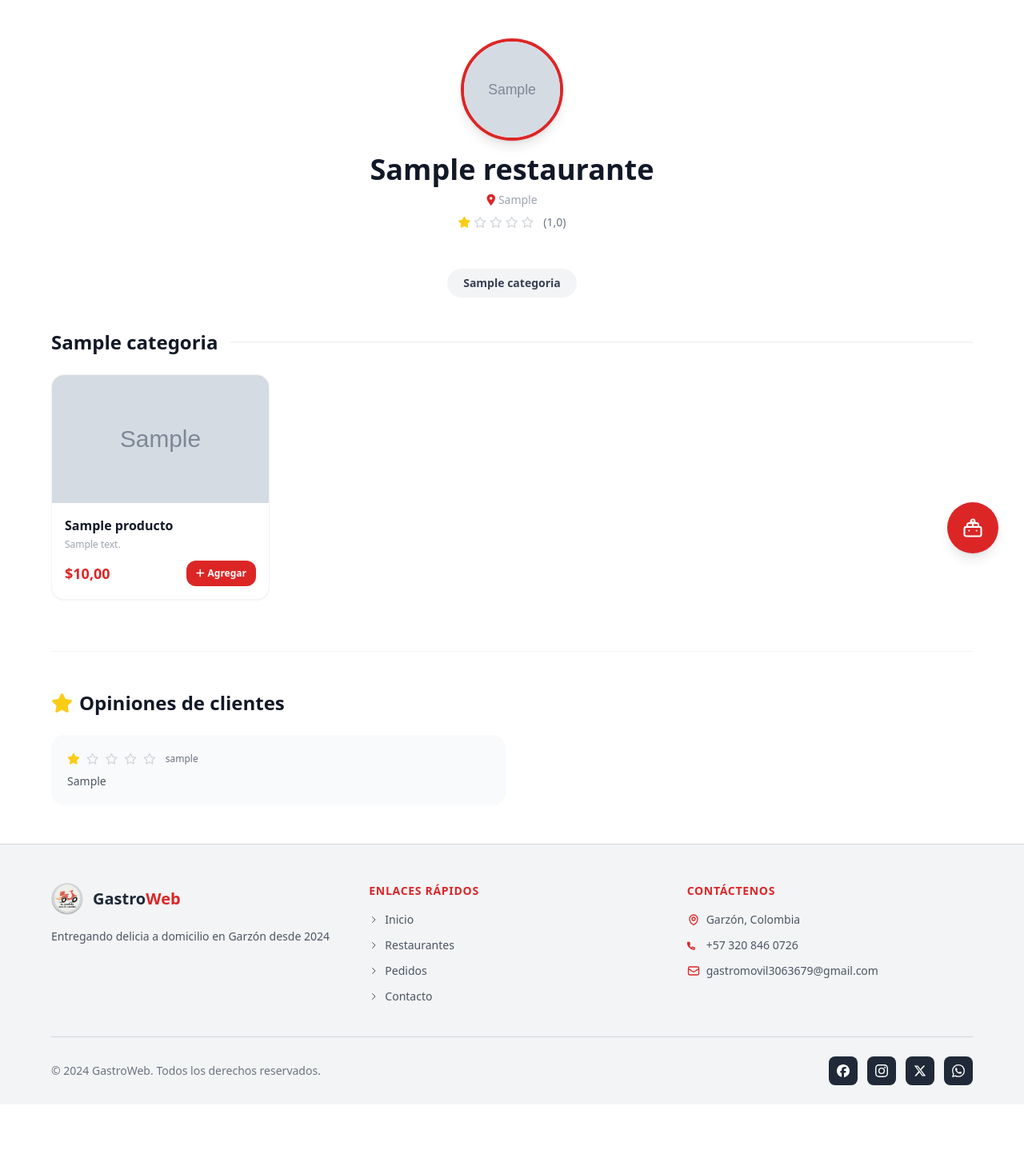
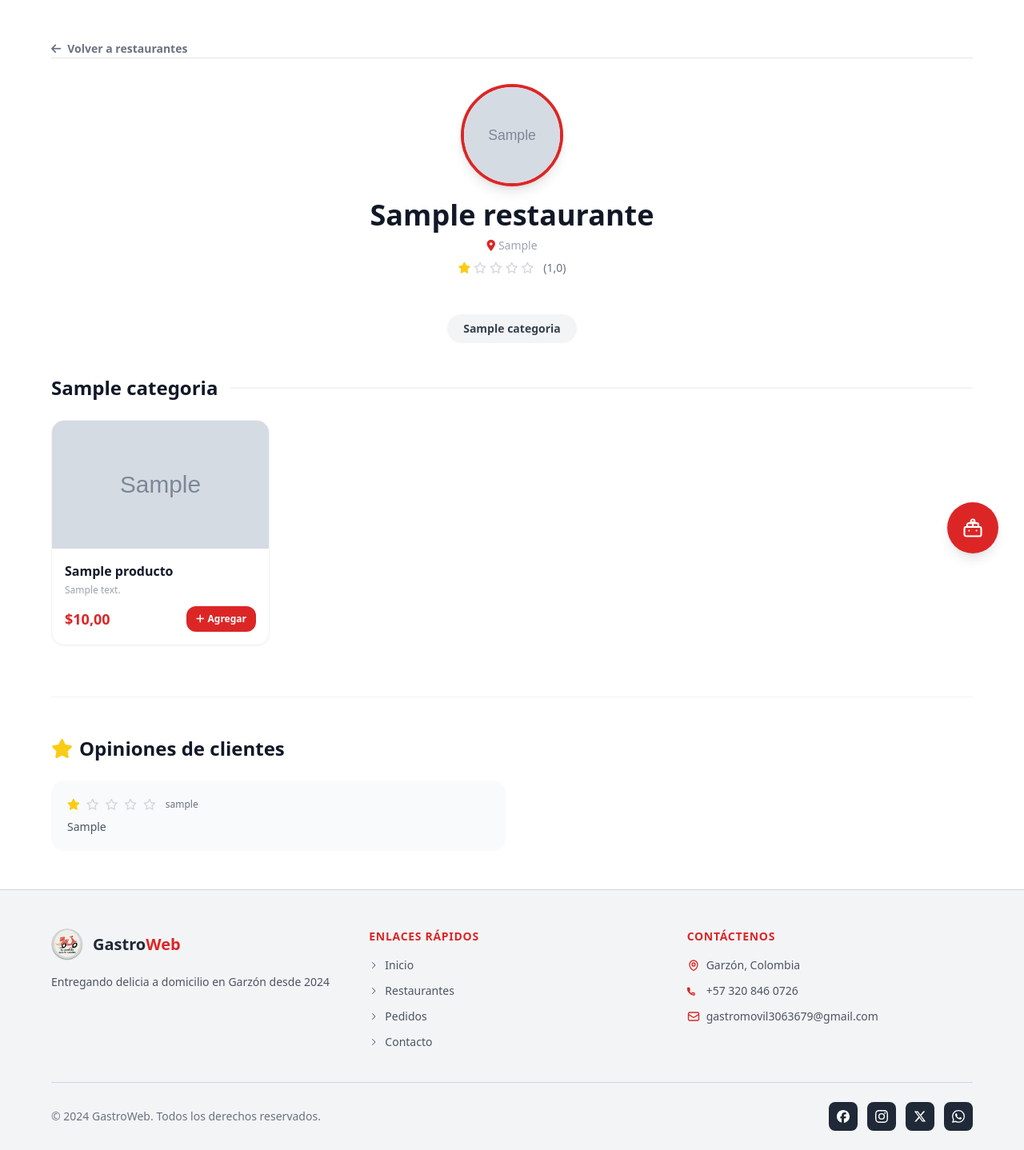
Before and after one commit to lffiesco-svg/gastromovil, a Django app: page /restaurantes/restaurante/1/ in a window 1280 px wide. Shown: the part 76-1514 px from the top of the page at 80% size. Before the commit the page ends 1433 px from the top, so only its background shows below. Run offline with Django 5.2, Linux system fonts and the light colour scheme; tables that the repository leaves empty hold one stand-in row (values such as "Sample post"); grey boxes marked "Sample" are stand-in pictures; some libraries are stand-ins or nearby versions.

Commit message:
Mejora en la lógica del chatbot y ajustes en la interfaz de detalle de restaurante

```diff
--- a/chatbot/ai/chatbot.py
+++ b/chatbot/ai/chatbot.py
@@ -36,7 +36,8 @@ def construir_contexto_productos(productos, categoria=None, restaurante=None):
     for p in filtrados:
         restaurante_id = p['categoria__restaurante__id']
         producto_id = p['id']
-        url = f"{FRONTEND_BASE_URL}/restaurante/{restaurante_id}/producto/{producto_id}"
+        categoria_id = p['categoria__id']
+        url = f"{FRONTEND_BASE_URL}/restaurantes/restaurante/{restaurante_id}/#cat-{categoria_id}"
         descripcion = f" | Descripcion: {p['descripcion']}" if p.get('descripcion') else ""
         lineas.append(
             f"- {p['nombre']} | ${p['precio']}"
--- a/chatbot/ai/prompts.py
+++ b/chatbot/ai/prompts.py
@@ -21,8 +21,7 @@ Cuando menciones un producto usa exactamente este formato:
   <p class="font-semibold text-gray-800">Nombre del producto - $precio</p>
   <p class="text-sm text-gray-500">Restaurante: nombre del restaurante</p>
   <a href="URL_DEL_PRODUCTO"
-     class="inline-block mt-1 px-3 py-1 bg-orange-500 text-white text-sm rounded hover:bg-orange-600"
-     target="_blank">
+     class="inline-block mt-1 px-3 py-1 bg-orange-500 text-white text-sm rounded hover:bg-orange-600">
     Ver producto →
   </a>
 </div>
--- a/restaurantes/templates/restaurante_detalle.html
+++ b/restaurantes/templates/restaurante_detalle.html
@@ -4,6 +4,13 @@
 
 {% block content %}
 <section class="bg-white min-h-screen px-6 md:px-16 py-12">
+    <!-- BOTÓN VOLVER -->
+<div class="mb-8 border-b ">
+    <a href="{% url 'restaurantes' %}"
+       class="inline-flex items-center gap-2 text-gray-500 hover:text-[#DC2626] font-bold text-sm transition-colors">
+        <i class="fas fa-arrow-left"></i> Volver a restaurantes
+    </a>
+</div>
 
     <!-- CABECERA DEL RESTAURANTE -->
     <div class="text-center mb-12">
@@ -44,7 +51,7 @@
 
         <!-- SECCIÓN POR CADA CATEGORÍA -->
         {% for categoria in categorias %}
-        <div id="cat-{{ categoria.id }}" class="mb-14 scroll-mt-6">
+        <div id="cat-{{ categoria.id }}" class="mb-14">
             <div class="flex items-center gap-4 mb-6">
                 <h3 class="text-2xl font-black text-gray-900">{{ categoria.nombre }}</h3>
                 <div class="flex-1 h-0.5 bg-gray-100"></div>
@@ -235,4 +242,34 @@ document.querySelectorAll('.btn-agregar-carrito').forEach(btn => {
     });
 });
 </script>
+<script>
+// ── Scroll suave compensando navbar sticky ───────────────────────────────────
+function scrollToCategoria(id) {
+    const target = document.getElementById(id);
+    if (!target) return;
+    const navbarHeight = document.querySelector('nav').offsetHeight;
+    const offset = 32;
+    const top = target.getBoundingClientRect().top + window.scrollY - navbarHeight - offset;
+    window.scrollTo({ top, behavior: 'smooth' });
+}
+
+// Al hacer clic en los botones de categoría
+document.querySelectorAll('a[href^="#cat-"]').forEach(link => {
+    link.addEventListener('click', function(e) {
+        e.preventDefault();
+        const id = this.getAttribute('href').slice(1);
+        scrollToCategoria(id);
+    });
+});
+
+// Al cargar la página si la URL ya tiene un #cat-X (viene del chatbot)
+window.addEventListener('load', function() {
+    const hash = window.location.hash; // ej: "#cat-3"
+    if (hash && hash.startsWith('#cat-')) {
+        setTimeout(() => {
+            scrollToCategoria(hash.slice(1));
+        }, 500); // pequeño delay para que cargue todo el DOM
+    }
+});
+</script>
 {% endblock %}
```
Also changed, not shown: theme/static_src/package-lock.json (added).
